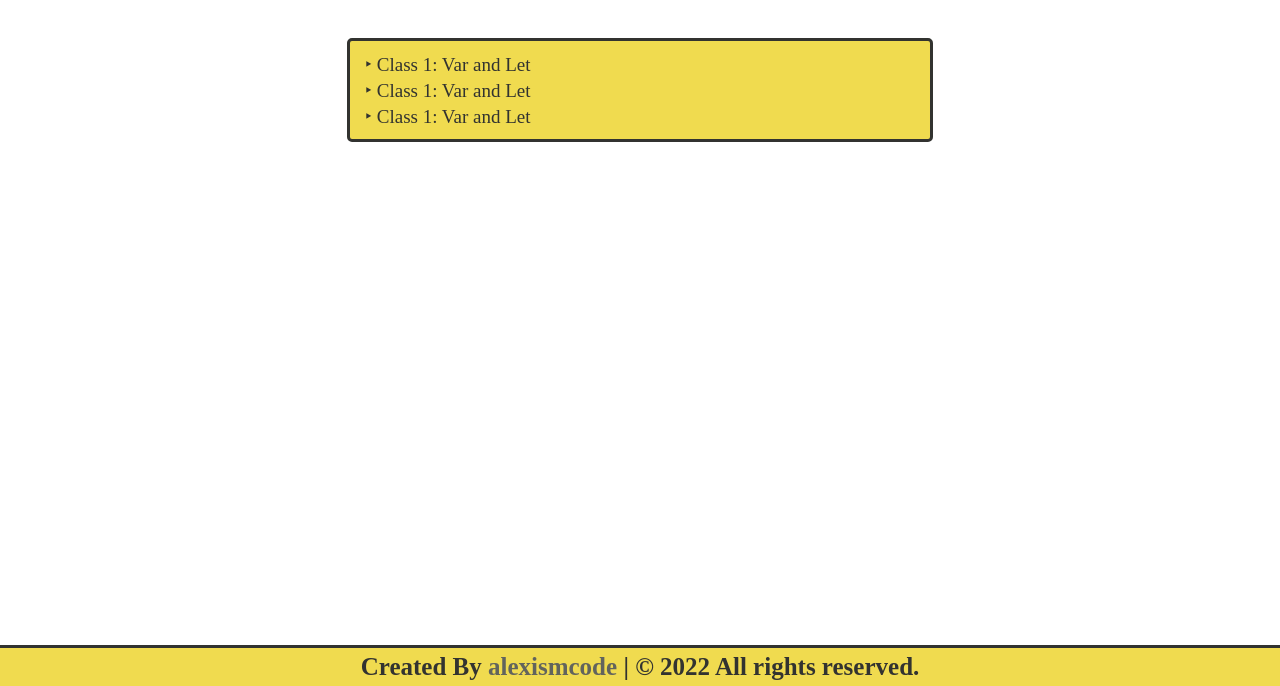
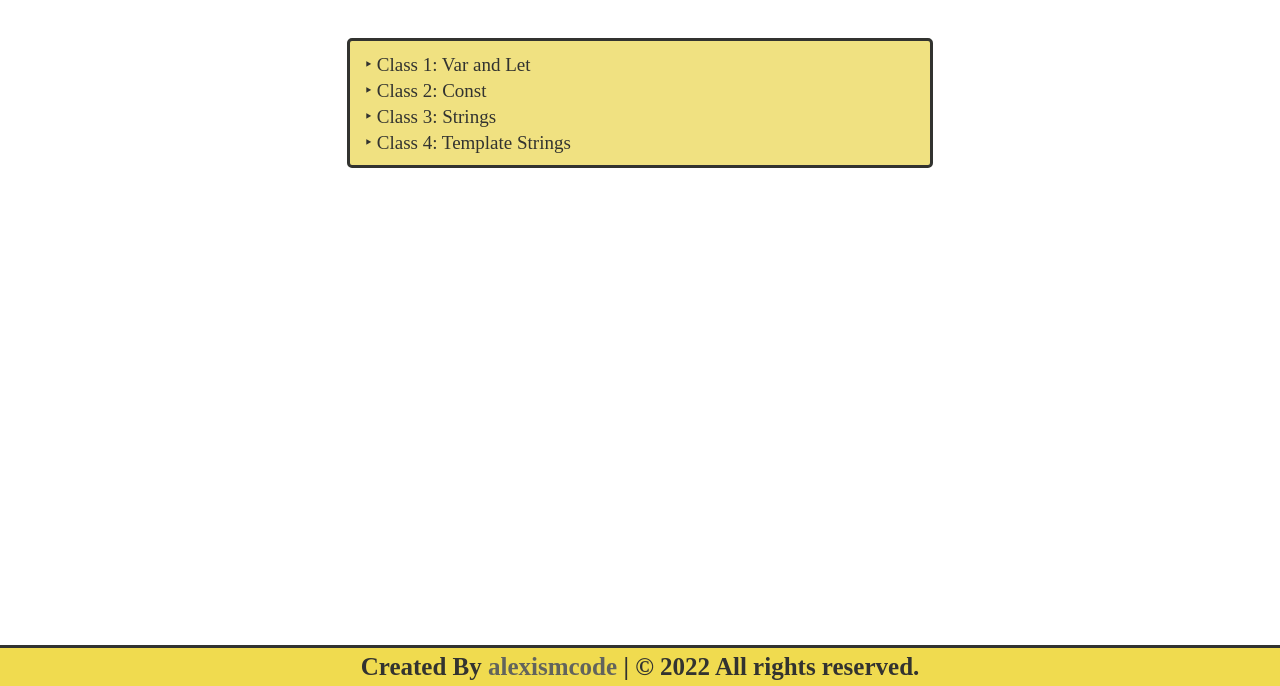
Before and after one commit to alexismcode/JavaScript-Learning, a plain HTML site: page index.html in a window 1280 px wide. Shown: the part 114-800 px from the top of the page. Drawn offline with Linux system fonts and the light colour scheme.

Commit message:
Add styling to index and addressing classes

```diff
--- a/index.html
+++ b/index.html
@@ -32,7 +32,7 @@
             width: 100%;
         }
         ul{
-            background: #f0db4f;
+            background: #f0e181;
             border: 3px solid #323330;
             border-radius: 5px;
             font-size: 19px;
@@ -43,7 +43,7 @@
             list-style: none;
         }
         ul li:hover{
-            background: #ebdb72;
+            background: #f0db4f;
         }
         ul li a{
             color: #323330;
@@ -83,10 +83,13 @@
                     <a href="./Class1:_var_and_let/index.html"> ‣ Class 1: Var and Let</a>
                 </li>
                 <li>
-                    <a href="./Class1:_var_and_let/index.html"> ‣ Class 1: Var and Let</a>
+                    <a href="./Class2:_const_/"> ‣ Class 2: Const</a>
                 </li>
                 <li>
-                    <a href="./Class1:_var_and_let/index.html"> ‣ Class 1: Var and Let</a>
+                    <a href="./Class3:_strings_/"> ‣ Class 3: Strings</a>
+                </li>
+                <li>
+                    <a href="./Class4:_template_strings_ /"> ‣ Class 4: Template Strings</a>
                 </li>
             </ul>
         </section>
```
